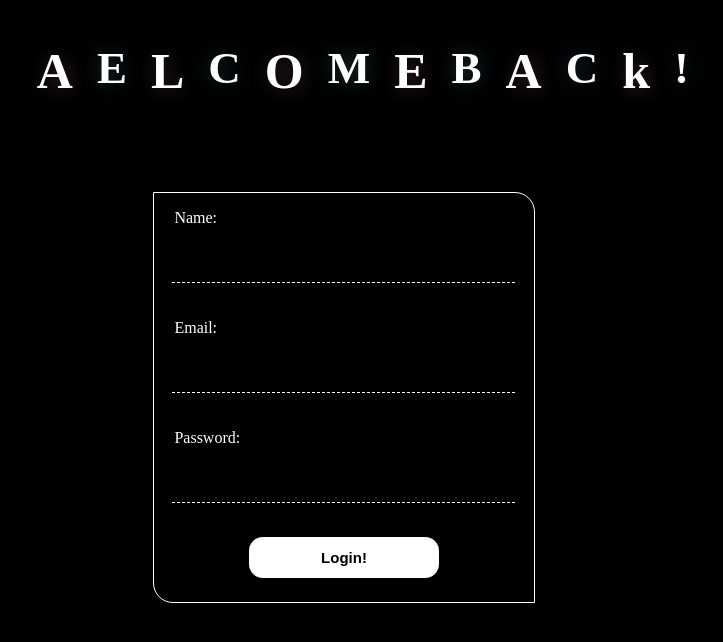
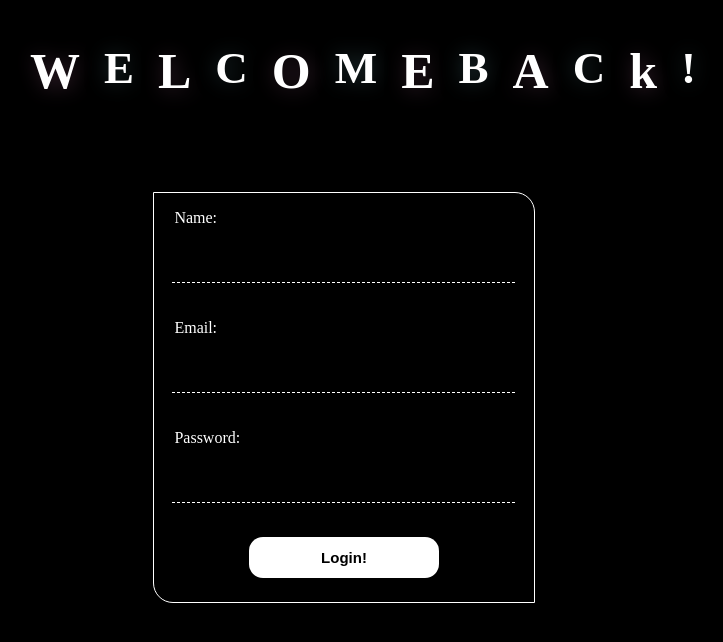
Before and after one commit to Najat572/Heaven-Threads, a plain HTML site: page Login.html in a window 1280 px wide. Shown: the whole page, without its empty margins (296-1019 px from the left). Drawn offline with nearby package versions, Linux system fonts and the light colour scheme.

Commit message:
modifications

```diff
--- a/Login.html
+++ b/Login.html
@@ -12,7 +12,7 @@
   </head>
   <body>
     <div id="welcome">
-      <h1 id="welcome1">A</h1>
+      <h1 id="welcome1">W</h1>
       <h1 id="welcome2">E</h1>
       <h1 id="welcome1">L</h1>
       <h1 id="welcome2">C</h1>
```
